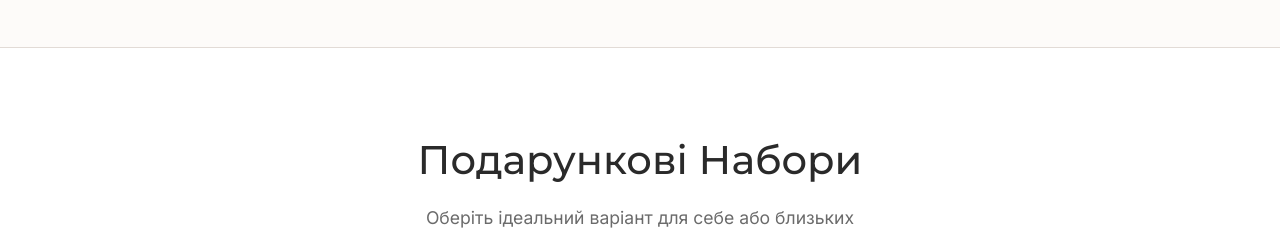
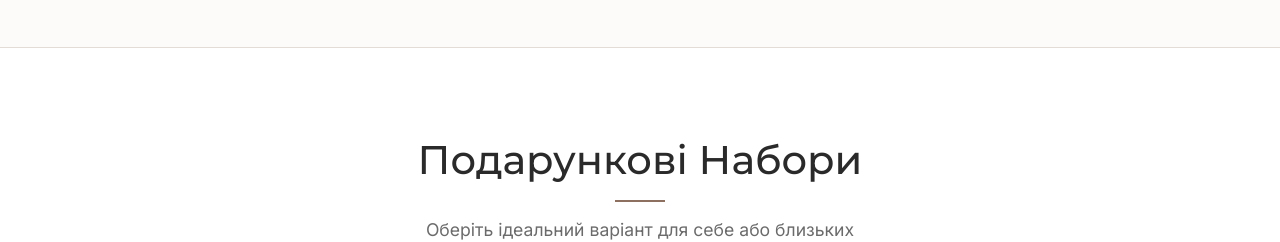
Before and after one commit to MrFox32/CandleStore, a React (Vite) app: page / in a window 1280 px wide. Shown: the part 1420-1662 px from the top of the page. Built offline with nearby package versions, Linux system fonts and the light colour scheme; no server answers; the database is empty.

Commit message:
style: unify hover states for interactive elements (nav links, cart icon, general buttons) to match Add to Cart button

```diff
--- a/src/components/ContactForm.module.css
+++ b/src/components/ContactForm.module.css
@@ -15,7 +15,19 @@
 
 .title {
   font-size: 2.8rem;
-  margin-bottom: 20px;
+  margin-bottom: 24px;
+  position: relative;
+  display: inline-block;
+}
+
+.title::after {
+  content: '';
+  position: absolute;
+  bottom: -8px;
+  left: 0;
+  width: 50px;
+  height: 2px;
+  background-color: var(--primary-color);
 }
 
 .subtitle {
--- a/src/components/Header.module.css
+++ b/src/components/Header.module.css
@@ -40,10 +40,27 @@
   transition: var(--transition);
   text-transform: uppercase;
   letter-spacing: 1px;
+  position: relative;
+}
+
+.navLink::after {
+  content: '';
+  position: absolute;
+  bottom: -6px;
+  left: 50%;
+  transform: translateX(-50%);
+  width: 0;
+  height: 2px;
+  background-color: var(--primary-color);
+  transition: width 0.3s ease;
 }
 
 .navLink:hover {
   color: var(--primary-color);
+}
+
+.navLink:hover::after {
+  width: 100%;
 }
 
 .cartBtn {
@@ -56,11 +73,12 @@
   align-items: center;
   padding: 4px;
   border-radius: var(--radius-sm);
-  transition: color 0.2s ease;
+  transition: all 0.3s cubic-bezier(0.4, 0, 0.2, 1);
 }
 
 .cartBtn:hover {
   color: var(--primary-color);
+  transform: translateY(-2px) scale(1.05); /* slightly bigger scale for smaller button */
 }
 
 .badge {
--- a/src/components/ProductShowcase.module.css
+++ b/src/components/ProductShowcase.module.css
@@ -9,7 +9,20 @@
 
 .title {
   font-size: 2.5rem;
-  margin-bottom: 12px;
+  margin-bottom: 24px;
+  position: relative;
+  display: inline-block;
+}
+
+.title::after {
+  content: '';
+  position: absolute;
+  bottom: -10px;
+  left: 50%;
+  transform: translateX(-50%);
+  width: 50px;
+  height: 2px;
+  background-color: var(--primary-color);
 }
 
 .subtitle {
--- a/src/index.css
+++ b/src/index.css
@@ -85,7 +85,8 @@ img {
 
 .btn:hover {
   background-color: var(--primary-hover);
-  transform: translateY(-2px);
+  transform: translateY(-2px) scale(1.03);
+  box-shadow: 0 4px 12px rgba(142, 112, 96, 0.2);
 }
 
 .btn-outline {
```
